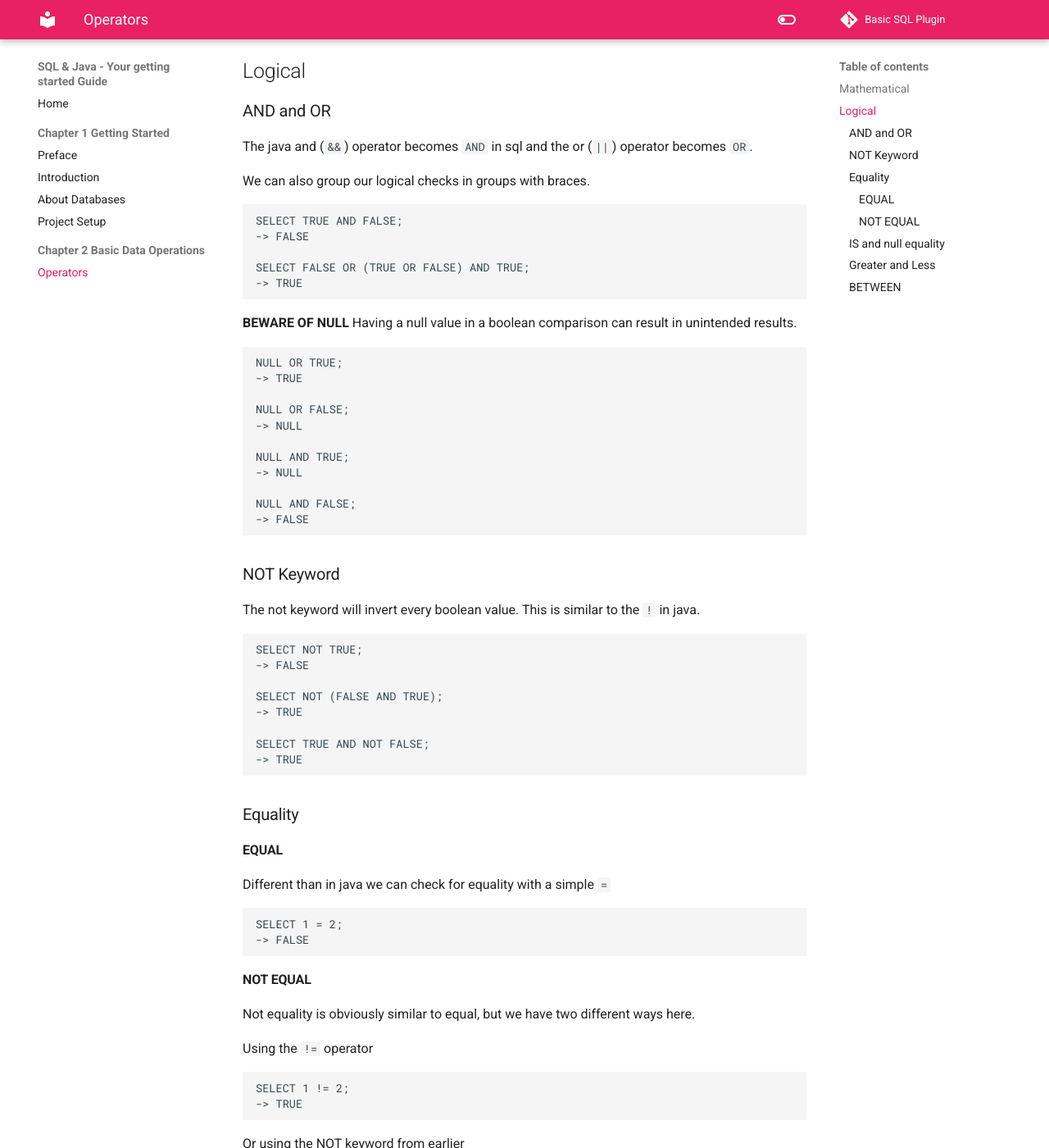
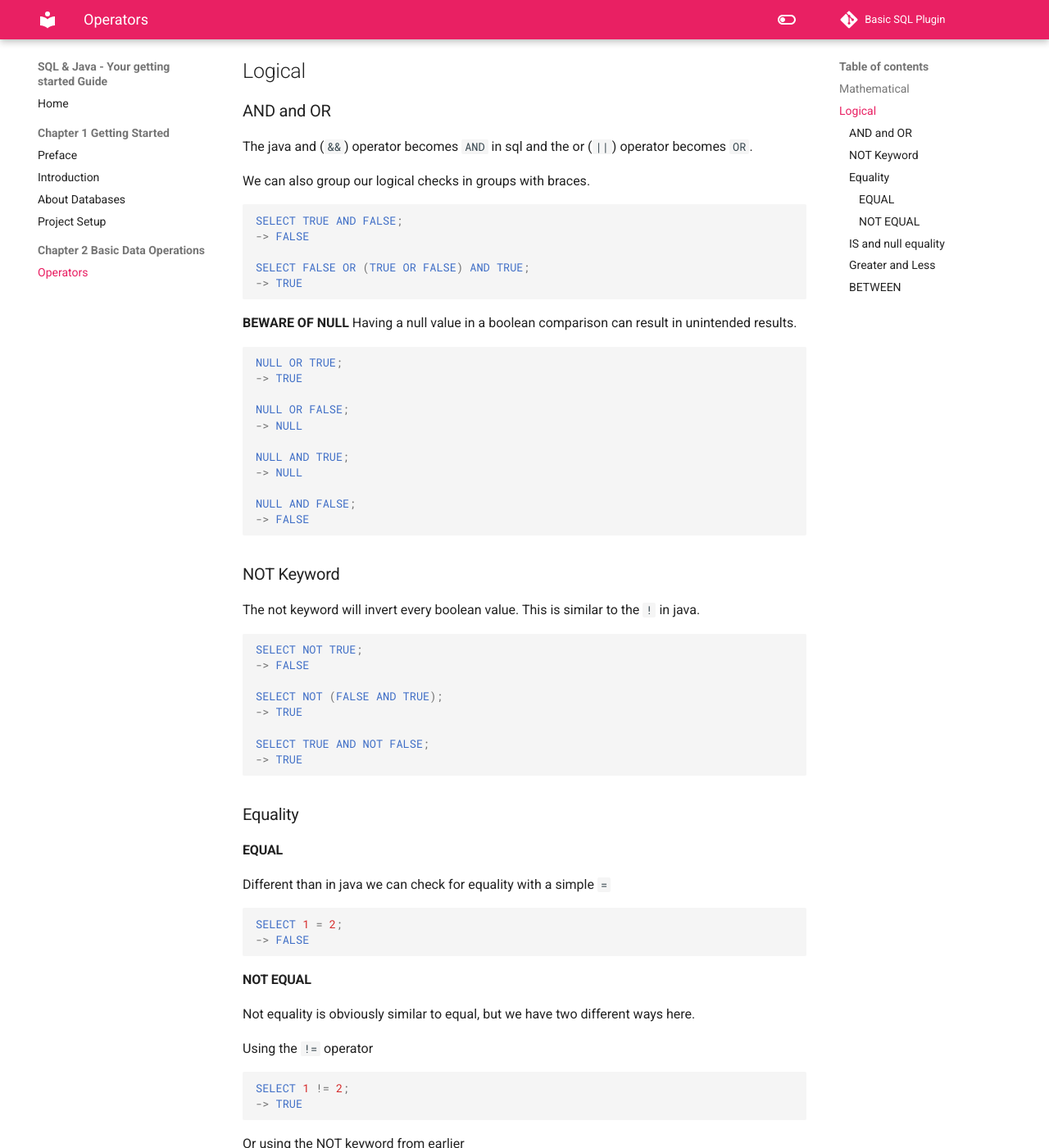
Before and after one commit to rainbowdashlabs/sql-java, an MkDocs documentation site: the page built from docs/02/operators.md, in a window 1280 px wide and 1400 px high, scrolled down 994 px. Shown: the whole window at 82% size. Built offline with MkDocs 1.6.1 and Material for MkDocs 9.7.7, drawn with Linux system fonts in a browser that asks for light colours; comment, search, counter and statistics services are not loaded; some of the changed text lies outside the part shown.

Commit message:
Add code highlighting

```diff
--- a/mkdocs.yml
+++ b/mkdocs.yml
@@ -27,6 +27,7 @@ theme:
     - navigation.sections
     - navigation.indexes
     - navigation.top
+    - content.code.annotate
   language: en
   name: material
   palette:
@@ -44,3 +45,9 @@ theme:
       toggle:
         icon: material/toggle-switch
         name: Switch to light mode
+markdown_extensions:
+  - pymdownx.highlight:
+      anchor_linenums: true
+  - pymdownx.inlinehilite
+  - pymdownx.snippets
+  - pymdownx.superfences
```
